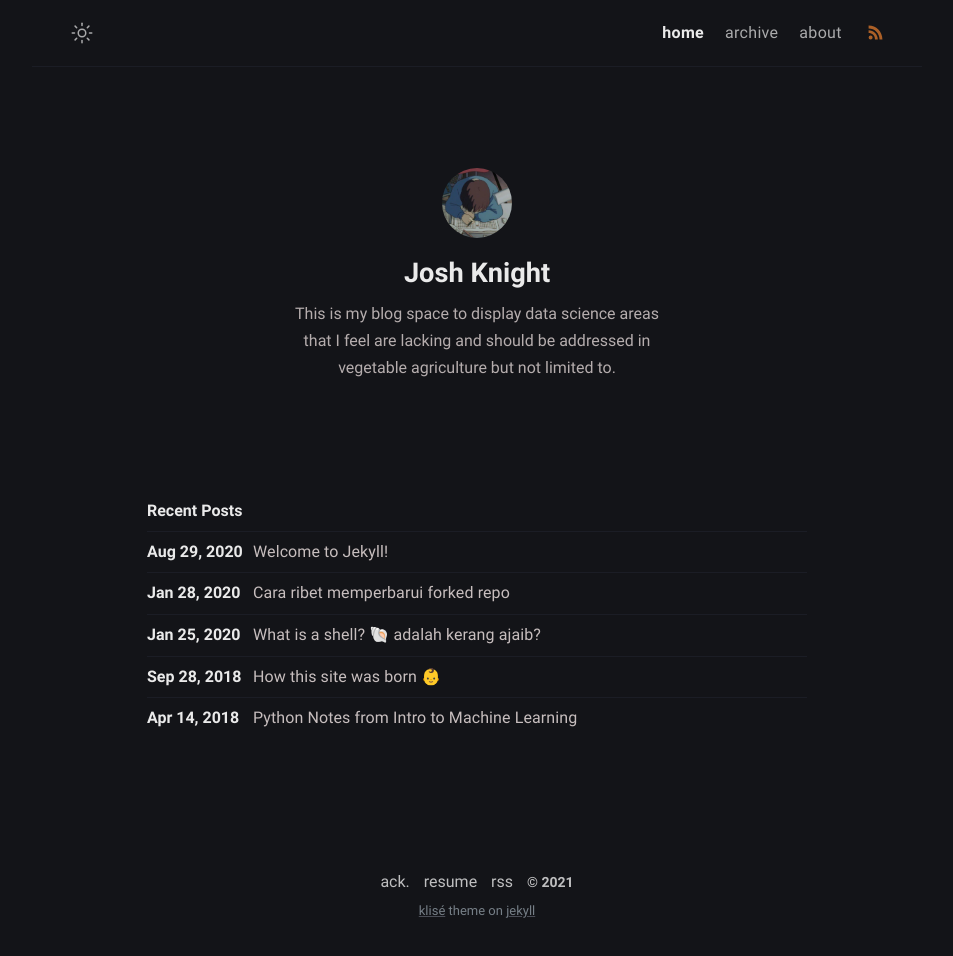
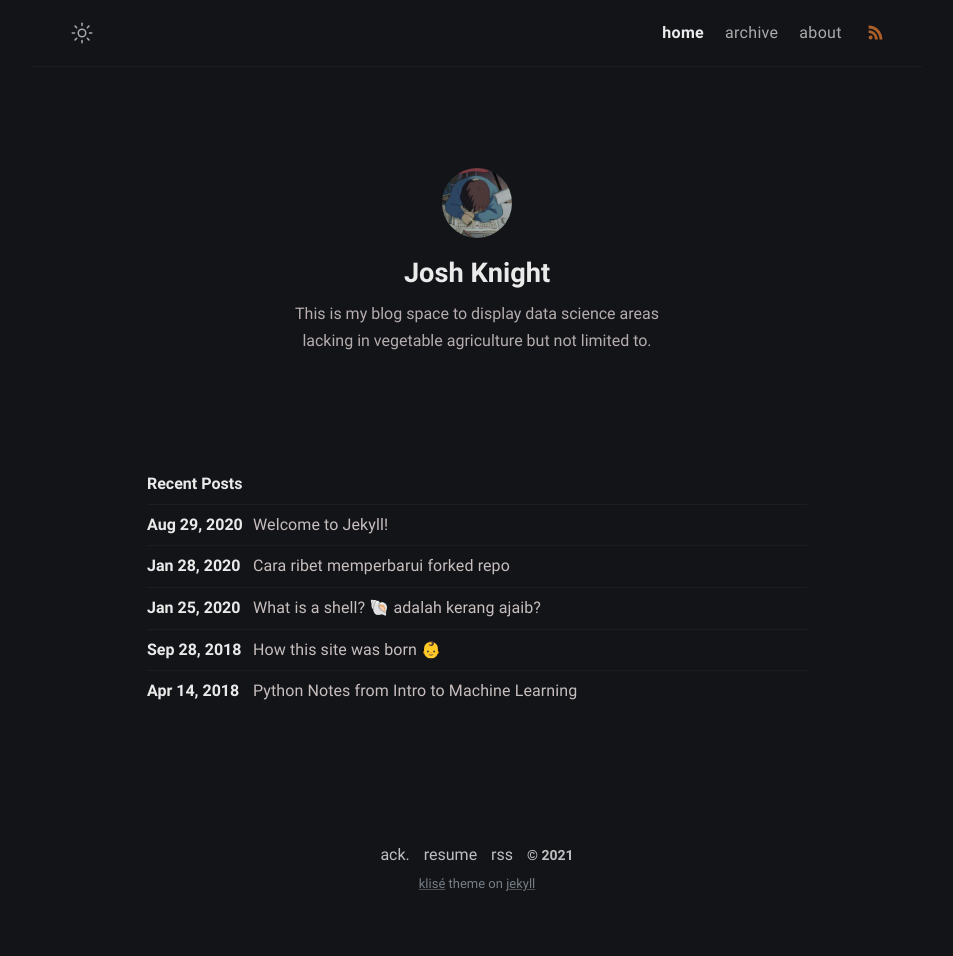
Before and after one commit to jknitey/jknitey.github.io, a Jekyll site: the page built from index.md, in a window 1280 px wide. Shown: the whole page, without its empty margins (163-1116 px from the left). Built offline with Jekyll 4.4.1, drawn with Linux system fonts in a browser that asks for light colours; after the commit the page ends 929 px from its top, so only the background shows below that.

Commit message:
Update _config.yml

```diff
--- a/_config.yml
+++ b/_config.yml
@@ -12,7 +12,7 @@ mode: dark # default theme "dark" | "light"
 author:
   name: Josh Knight # author name
   bio: >- # tell to the world
-    This is my blog space to display data science areas that I feel are lacking and should be addressed in vegetable agriculture but not limited to.
+    This is my blog space to display data science areas lacking in vegetable agriculture but not limited to.
   username: username # general username
   github: jknitey # github username
   #twitter: twitter_username # twitter username
```
